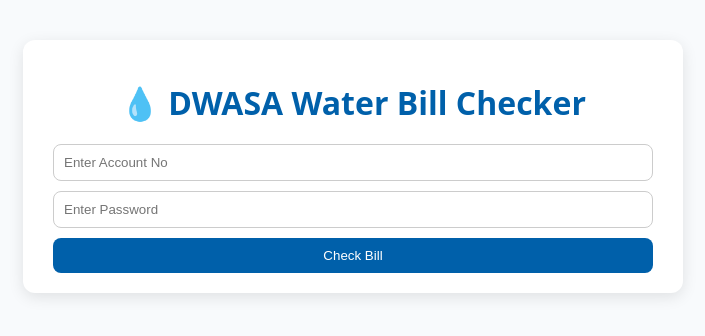
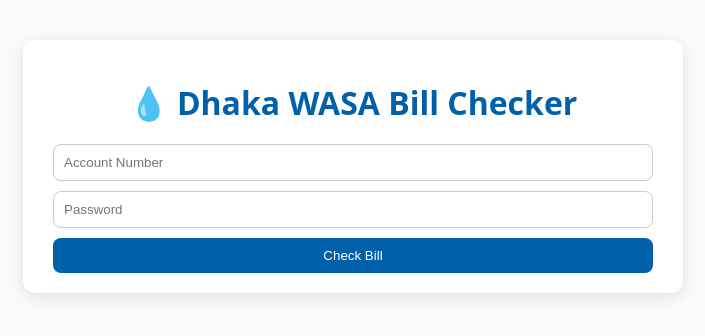
Before and after one commit to mujahidulhasan/water-bill, a Flask app: page / in a window 1280 px wide. Shown: the top 336 px of the page, without its empty margins (287-992 px from the left). Run offline with Flask 3, Linux system fonts and the light colour scheme.

Commit message:
Update index.html

```diff
--- a/templates/index.html
+++ b/templates/index.html
@@ -2,17 +2,15 @@
 <html lang="en">
 <head>
   <meta charset="UTF-8">
-  <meta name="viewport" content="width=device-width, initial-scale=1.0">
-  <title>DWASA Water Bill Checker</title>
+  <title>Dhaka WASA Bill Checker</title>
   <link rel="stylesheet" href="{{ url_for('static', filename='style.css') }}">
 </head>
 <body>
   <div class="container">
-    <h1>💧 DWASA Water Bill Checker</h1>
-
-    <form method="POST" class="form-box">
-      <input type="text" name="userid" placeholder="Enter Account No" required>
-      <input type="password" name="password" placeholder="Enter Password" required>
+    <h1>💧 Dhaka WASA Bill Checker</h1>
+    <form method="POST">
+      <input type="text" name="userid" placeholder="Account Number" required>
+      <input type="password" name="password" placeholder="Password" required>
       <button type="submit">Check Bill</button>
     </form>
 
@@ -23,29 +21,33 @@
     {% if data %}
       <div class="card">
         <h2>Account Information</h2>
-        <p><strong>Account No:</strong> {{ data.info["Account No"] }}</p>
-        <p><strong>Name:</strong> {{ data.info["Name"] }}</p>
-        <p><strong>Meter No:</strong> {{ data.info["Meter No"] }}</p>
-        <p><strong>Cell No:</strong> {{ data.info["Cell No"] }}</p>
-        <p><strong>Address:</strong> {{ data.info["Address"] }}</p>
+        <ul>
+          <li><strong>Account No:</strong> {{ data.info['Account No'] }}</li>
+          <li><strong>Name:</strong> {{ data.info['Name'] }}</li>
+          <li><strong>Address:</strong> {{ data.info['Address'] }}</li>
+          <li><strong>Meter No:</strong> {{ data.info['Meter No'] }}</li>
+          <li><strong>Cell No:</strong> {{ data.info['Cell No'] }}</li>
+        </ul>
       </div>
 
       {% if data.bill %}
       <div class="card">
         <h2>Latest Bill Details</h2>
-        <p><strong>Bill Month:</strong> {{ data.bill["Bill Month"] }}</p>
-        <p><strong>Issue Date:</strong> {{ data.bill["Issue Date"] }}</p>
-        <p><strong>Water Bill:</strong> {{ data.bill["Water Bill"] }}</p>
-        <p><strong>VAT:</strong> {{ data.bill["VAT"] }}</p>
-        <p><strong>Total Bill:</strong> {{ data.bill["Total Bill"] }}</p>
-        <p><strong>Paid Date:</strong> {{ data.bill["Paid Date"] }}</p>
-        <p><strong>Status:</strong>
-          {% if data.bill["Status"] == "Paid" %}
-            <span class="status-paid">✅ Paid</span>
-          {% else %}
-            <span class="status-due">⚠️ Unpaid</span>
-          {% endif %}
-        </p>
+        <ul>
+          <li><strong>Bill Month:</strong> {{ data.bill['Bill Month'] }}</li>
+          <li><strong>Issue Date:</strong> {{ data.bill['Issue Date'] }}</li>
+          <li><strong>Water Bill:</strong> {{ data.bill['Water Bill'] }}</li>
+          <li><strong>VAT:</strong> {{ data.bill['VAT'] }}</li>
+          <li><strong>Total Bill:</strong> {{ data.bill['Total Bill'] }}</li>
+          <li><strong>Paid Date:</strong> {{ data.bill['Paid Date'] }}</li>
+          <li><strong>Status:</strong>
+            {% if "unpaid" in data.bill['Status']|lower %}
+              ⚠️ Unpaid
+            {% else %}
+              ✅ Paid
+            {% endif %}
+          </li>
+        </ul>
       </div>
       {% endif %}
     {% endif %}
```
